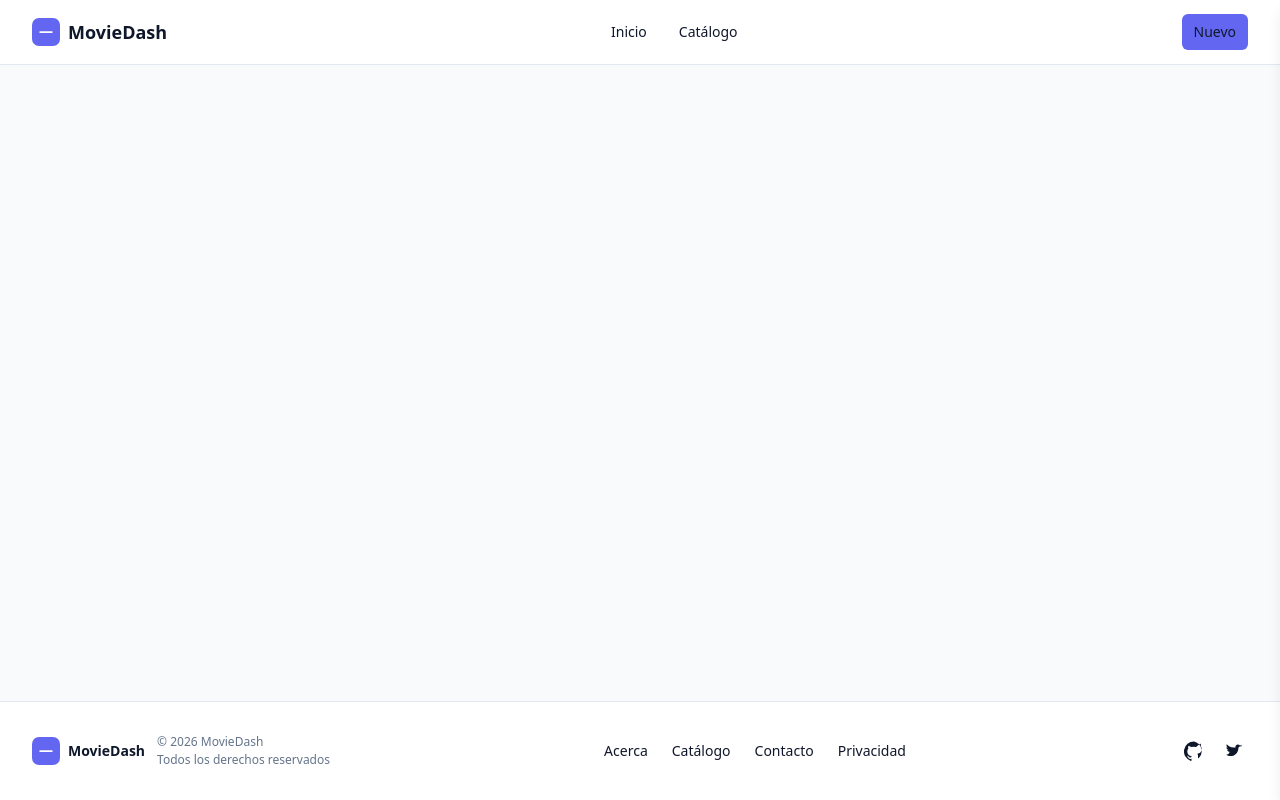
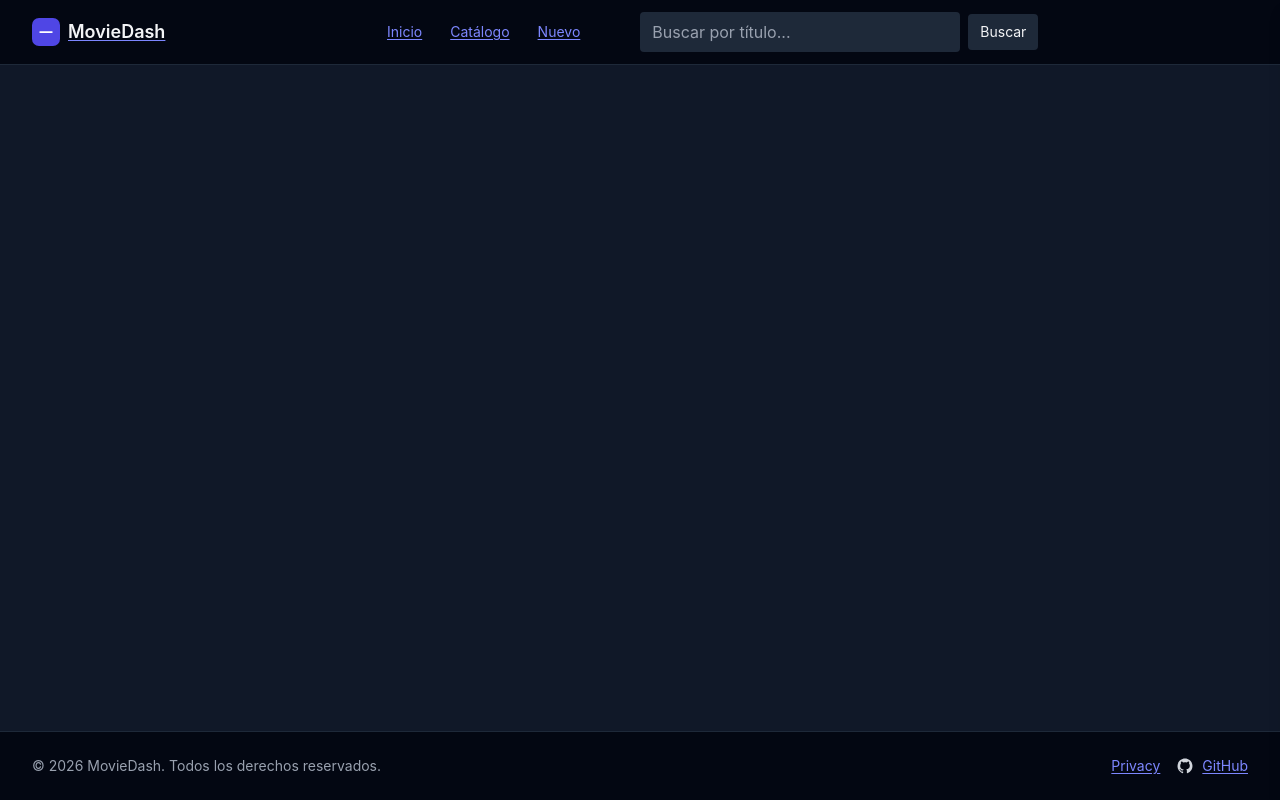
Before and after one commit to ezefernandezyf/movie-management-dashboard, a React (Vite) app: page / in a window 1280 px wide. Built offline with nearby package versions, Linux system fonts and the light colour scheme.

Commit message:
feat(layout): update layout styles and improve header/footer components (#5)

```diff
--- a/src/components/layout/Footer.tsx
+++ b/src/components/layout/Footer.tsx
@@ -1,83 +1,51 @@
 import { Link } from 'react-router-dom';
 
-export const Footer = (): React.JSX.Element => {
+export function Footer(): React.JSX.Element {
   const year = new Date().getFullYear();
+  const repoUrl = 'https://github.com/ezefernandezyf/movie-management-dashboard';
 
   return (
-    <footer className="bg-[rgb(var(--surface))] border-t border-[rgb(var(--border))]">
-      <div className="max-w-7xl mx-auto px-4 sm:px-6 lg:px-8">
-        <div className="py-6 md:py-8 flex flex-col md:flex-row items-start md:items-center justify-between gap-4">
-          <div className="flex items-start md:items-center gap-3">
-            <Link to="/" aria-label="Ir al inicio" className="inline-flex items-center gap-2">
-              <svg width="28" height="28" viewBox="0 0 24 24" fill="none" aria-hidden>
-                <rect width="24" height="24" rx="6" fill="rgb(var(--primary))" />
-                <path d="M7 12h10" stroke="white" strokeWidth="1.5" strokeLinecap="round" />
-              </svg>
-              <span className="font-semibold text-sm" style={{ color: 'rgb(var(--text))' }}>
-                MovieDash
-              </span>
+    <footer role="contentinfo" className="w-full bg-gray-950 border-t border-gray-800">
+      <div className="max-w-7xl mx-auto px-4 sm:px-6 lg:px-8 py-6">
+        <div className="flex flex-col md:flex-row items-center md:justify-between gap-3">
+          <div className="text-sm text-gray-400">
+            &copy; {year} MovieDash. Todos los derechos reservados.
+          </div>
+
+          <nav aria-label="Footer links" className="flex items-center gap-4">
+            <Link
+              to="/privacy"
+              className="text-sm text-gray-300 hover:text-indigo-300 transition-colors"
+              aria-label="Política de privacidad"
+            >
+              Privacy
             </Link>
 
-            <div className="text-xs text-[rgb(var(--muted))]">
-              <div>© {year} MovieDash</div>
-              <div className="mt-0.5">Todos los derechos reservados</div>
-            </div>
-          </div>
-
-          <nav aria-label="Footer" className="flex flex-wrap items-center gap-2">
-            <Link
-              to="/about"
-              className="text-sm text-[rgb(var(--muted))] hover:text-[rgb(var(--text))] px-2 py-1 rounded transition"
-            >
-              Acerca
-            </Link>
-            <Link
-              to="/catalogo"
-              className="text-sm text-[rgb(var(--muted))] hover:text-[rgb(var(--text))] px-2 py-1 rounded transition"
-            >
-              Catálogo
-            </Link>
-            <Link
-              to="/contacto"
-              className="text-sm text-[rgb(var(--muted))] hover:text-[rgb(var(--text))] px-2 py-1 rounded transition"
-            >
-              Contacto
-            </Link>
-            <Link
-              to="/privacy"
-              className="text-sm text-[rgb(var(--muted))] hover:text-[rgb(var(--text))] px-2 py-1 rounded transition"
-            >
-              Privacidad
-            </Link>
-          </nav>
-
-          <div className="flex items-center gap-3">
             <a
-              href="#"
-              aria-label="GitHub (placeholder)"
+              href={repoUrl}
               target="_blank"
               rel="noopener noreferrer"
-              className="p-1 rounded hover:bg-[rgba(var(--primary),0.06)] focus:outline-none focus:ring-2 focus:ring-[rgb(var(--ring))]"
+              className="inline-flex items-center gap-2 text-sm text-gray-300 hover:text-indigo-300 transition-colors"
+              aria-label="Ver código en GitHub (se abre en nueva pestaña)"
             >
-              <svg width="20" height="20" viewBox="0 0 24 24" fill="currentColor" aria-hidden>
-                <path d="M12 .5a12 12 0 00-3.8 23.4c.6.1.8-.2.8-.5v-2c-3.3.7-4-1.6-4-1.6-.5-1.3-1.1-1.6-1.1-1.6-.9-.6.1-.6.1-.6 1 .1 1.6 1 1.6 1 .9 1.6 2.4 1.1 3 .8.1-.7.4-1.1.7-1.4-2.6-.3-5.3-1.3-5.3-5.8 0-1.3.5-2.4 1.2-3.2-.1-.3-.5-1.4.1-2.9 0 0 1-.3 3.3 1.2a11.3 11.3 0 016 0C19 3 20 3.3 20 3.3c.6 1.5.2 2.6.1 2.9.7.8 1.2 1.9 1.2 3.2 0 4.5-2.7 5.5-5.3 5.8.4.4.8 1 .8 2v3c0 .3.2.6.8.5A12 12 0 0012 .5z" />
+              <svg
+                width="18"
+                height="18"
+                viewBox="0 0 24 24"
+                fill="none"
+                aria-hidden
+                className="text-gray-300"
+              >
+                <path
+                  d="M12 2C6.477 2 2 6.484 2 12.017c0 4.428 2.865 8.185 6.839 9.51.5.092.682-.217.682-.483 0-.237-.009-.866-.014-1.7-2.782.605-3.369-1.343-3.369-1.343-.455-1.157-1.11-1.466-1.11-1.466-.908-.62.069-.608.069-.608 1.004.07 1.532 1.033 1.532 1.033.892 1.53 2.341 1.088 2.91.833.091-.648.35-1.088.637-1.339-2.22-.253-4.555-1.112-4.555-4.948 0-1.092.39-1.986 1.03-2.686-.104-.254-.447-1.272.098-2.65 0 0 .84-.27 2.75 1.025A9.564 9.564 0 0112 6.844c.85.004 1.705.115 2.504.337 1.91-1.296 2.75-1.025 2.75-1.025.546 1.378.203 2.396.1 2.65.64.7 1.03 1.594 1.03 2.686 0 3.847-2.338 4.692-4.566 4.941.36.31.68.92.68 1.855 0 1.338-.012 2.418-.012 2.747 0 .268.18.58.688.482A10.02 10.02 0 0022 12.017C22 6.484 17.522 2 12 2z"
+                  fill="currentColor"
+                />
               </svg>
+              GitHub
             </a>
-
-            <a
-              href="#"
-              aria-label="Twitter (placeholder)"
-              target="_blank"
-              rel="noopener noreferrer"
-              className="p-1 rounded hover:bg-[rgba(var(--primary),0.06)] focus:outline-none focus:ring-2 focus:ring-[rgb(var(--ring))]"
-            >
-              <svg width="20" height="20" viewBox="0 0 24 24" fill="currentColor" aria-hidden>
-                <path d="M22 5.9c-.6.3-1.2.5-1.9.6.7-.4 1.2-1.1 1.4-1.9-.7.4-1.5.6-2.3.8-.6-.7-1.5-1.1-2.5-1.1-1.9 0-3.4 1.7-2.9 3.5C8.2 8.3 5.4 6.7 3.4 4c-.8 1.3-.4 3 .9 3.9-.5 0-1-.2-1.4-.4 0 1.5 1 2.8 2.5 3.1-.5.2-1 .2-1.6.1.4 1.3 1.6 2.3 3 2.3C6 16 4.3 16.6 2.5 16.5c1.5 1 3.3 1.6 5.2 1.6 6.3 0 9.8-5.4 9.6-10.1.6-.4 1.2-1 1.6-1.6-.6.3-1.3.5-2 .6z" />
-              </svg>
-            </a>
-          </div>
+          </nav>
         </div>
       </div>
     </footer>
   );
-};
+}
--- a/src/components/layout/Header.tsx
+++ b/src/components/layout/Header.tsx
@@ -1,11 +1,15 @@
 import { useEffect, useRef, useState } from 'react';
-import { Link, NavLink } from 'react-router-dom';
+import { Link, NavLink, useNavigate } from 'react-router-dom';
 
-export const Header = (): React.JSX.Element => {
+export function Header(): React.JSX.Element {
   const [open, setOpen] = useState(false);
+  const [query, setQuery] = useState('');
   const drawerRef = useRef<HTMLDivElement | null>(null);
+  const navigate = useNavigate();
+
   const toggle = () => setOpen((v) => !v);
   const close = () => setOpen(false);
+  const onLinkClick = () => close();
 
   useEffect(() => {
     const onKey = (e: KeyboardEvent) => {
@@ -14,6 +18,7 @@ export const Header = (): React.JSX.Element => {
     if (open) {
       document.body.style.overflow = 'hidden';
       window.addEventListener('keydown', onKey);
+      setTimeout(() => drawerRef.current?.focus(), 120);
     } else {
       document.body.style.overflow = '';
     }
@@ -21,12 +26,6 @@ export const Header = (): React.JSX.Element => {
       document.body.style.overflow = '';
       window.removeEventListener('keydown', onKey);
     };
-  }, [open]);
-
-  useEffect(() => {
-    if (open) {
-      setTimeout(() => drawerRef.current?.focus(), 150);
-    }
   }, [open]);
 
   useEffect(() => {
@@ -41,19 +40,27 @@ export const Header = (): React.JSX.Element => {
     return () => window.removeEventListener('mousedown', onDown);
   }, [open]);
 
-  const onLinkClick = () => {
+  const navLinkClass = ({ isActive }: { isActive: boolean }) =>
+    [
+      'px-3 py-2 text-sm transition-colors duration-150 focus:outline-none focus:ring-2 focus:ring-indigo-500',
+      isActive
+        ? 'text-indigo-300 border-b-2 border-indigo-500 pb-1 font-medium'
+        : 'text-gray-200 hover:text-indigo-200',
+    ].join(' ');
+
+  const handleSearchSubmit = (e?: React.SyntheticEvent<HTMLFormElement, SubmitEvent>) => {
+    e?.preventDefault();
+    const q = query.trim();
+    if (q) {
+      navigate(`/movies?q=${encodeURIComponent(q)}`);
+    } else {
+      navigate('/movies');
+    }
     close();
   };
 
-  const navLinkClass = ({ isActive }: { isActive: boolean }) =>
-    `px-3 py-2 rounded-md text-sm font-medium transition-colors duration-150 focus:outline-none focus:ring-2 focus:ring-[rgb(var(--ring))] ${
-      isActive
-        ? 'bg-[rgb(var(--primary))] text-white'
-        : 'text-[rgb(var(--text))] hover:bg-[rgba(var(--primary),0.06)]'
-    }`;
-
   return (
-    <header className="sticky top-0 z-40 bg-[rgb(var(--surface))] border-b border-[rgb(var(--border))]">
+    <header className="sticky top-0 z-40 bg-gray-950 border-b border-gray-800">
       <div className="max-w-7xl mx-auto px-4 sm:px-6 lg:px-8">
         <div className="h-16 flex items-center justify-between">
           <div className="flex items-center gap-4">
@@ -66,38 +73,55 @@ export const Header = (): React.JSX.Element => {
                 aria-hidden
                 className="shrink-0"
               >
-                <rect width="24" height="24" rx="6" fill="rgb(var(--primary))" />
+                <rect width="24" height="24" rx="6" fill="#4F46E5" />
                 <path d="M7 12h10" stroke="white" strokeWidth="1.5" strokeLinecap="round" />
               </svg>
-              <span className="font-semibold text-lg" style={{ color: 'rgb(var(--text))' }}>
-                MovieDash
-              </span>
+              <span className="font-semibold text-lg text-gray-100">MovieDash</span>
             </Link>
           </div>
 
-          <nav className="hidden md:flex md:items-center md:gap-2" aria-label="Primary">
+          <div className="hidden md:flex md:items-center md:gap-6 ">
+            <nav className="flex items-center gap-1" aria-label="Primary">
               <NavLink to="/home" className={navLinkClass}>
                 Inicio
               </NavLink>
-            <NavLink to="/catalog" className={navLinkClass}>
+              <NavLink to="/movies" className={navLinkClass}>
                 Catálogo
+              </NavLink>
+              <NavLink to="/nuevo" className={navLinkClass}>
+                Nuevo
               </NavLink>
             </nav>
 
-          <div className="flex items-center gap-2">
-            <Link
-              to="/nuevo"
-              className="hidden sm:inline-flex items-center px-3 py-2 rounded-md text-sm font-medium bg-[rgb(var(--primary))] text-white hover:brightness-95 transition"
+            <form onSubmit={handleSearchSubmit} className="ml-6 flex items-center gap-2">
+              <label htmlFor="header-search" className="sr-only">
+                Buscar películas
+              </label>
+              <input
+                id="header-search"
+                type="search"
+                value={query}
+                onChange={(e) => setQuery(e.target.value)}
+                placeholder="Buscar por título..."
+                className="w-80 px-3 py-2 rounded-md bg-gray-800 text-gray-100 placeholder-gray-400 focus:ring-2 focus:ring-indigo-500 outline-none border border-gray-700"
+              />
+              <button
+                type="submit"
+                className="px-3 py-2 rounded-md bg-indigo-600 text-white text-sm hover:bg-indigo-500 transition"
+                aria-label="Buscar"
               >
-              Nuevo
-            </Link>
+                Buscar
+              </button>
+            </form>
+          </div>
 
+          <div className="flex items-center gap-3">
             <button
               type="button"
               aria-controls="mobile-menu"
               aria-expanded={open}
               onClick={toggle}
-              className="inline-flex items-center justify-center p-2 rounded-md text-[rgb(var(--text))] hover:bg-[rgba(var(--primary),0.06)] md:hidden focus:outline-none focus:ring-2 focus:ring-[rgb(var(--ring))]"
+              className="inline-flex items-center justify-center p-2 rounded-md text-gray-200 hover:bg-gray-800 md:hidden focus:outline-none focus:ring-2 focus:ring-indigo-500"
             >
               <span className="sr-only">Abrir menú</span>
               {!open ? (
@@ -126,10 +150,8 @@ export const Header = (): React.JSX.Element => {
 
       <div
         aria-hidden={!open}
-        className={`fixed inset-0 bg-black/40 backdrop-blur-sm transition-opacity duration-200 ${
-          open ? 'opacity-100 pointer-events-auto' : 'opacity-0 pointer-events-none'
+        className={`fixed inset-0 bg-black/50 backdrop-blur-sm transition-opacity duration-200 ${open ? 'opacity-100 pointer-events-auto' : 'opacity-0 pointer-events-none'
           }`}
-        onClick={close}
       />
 
       <aside
@@ -138,22 +160,21 @@ export const Header = (): React.JSX.Element => {
         tabIndex={-1}
         role="dialog"
         aria-modal="true"
-        className={`fixed right-0 top-0 h-full w-[85vw] max-w-xs bg-[rgb(var(--surface))] shadow-lg border-l border-[rgb(var(--border))] transition-transform duration-200 focus:outline-none ${
-          open ? 'translate-x-0' : 'translate-x-full'
+        className={`fixed right-0 top-0 h-full w-[85vw] max-w-xs bg-gray-950 shadow-lg border-l border-gray-800 transition-transform duration-200 focus:outline-none ${open ? 'translate-x-0' : 'translate-x-full'
           }`}
       >
         <div className="h-16 flex items-center justify-between px-4">
           <Link to="/" className="inline-flex items-center gap-2" onClick={onLinkClick}>
             <svg width="22" height="22" viewBox="0 0 24 24" fill="none" aria-hidden>
-              <rect width="24" height="24" rx="6" fill="rgb(var(--primary))" />
+              <rect width="24" height="24" rx="6" fill="#4F46E5" />
               <path d="M7 12h10" stroke="white" strokeWidth="1.5" strokeLinecap="round" />
             </svg>
-            <span className="font-semibold">MovieDash</span>
+            <span className="font-semibold text-gray-100">MovieDash</span>
           </Link>
           <button
             aria-label="Cerrar menú"
             onClick={close}
-            className="p-2 rounded-md hover:bg-[rgba(var(--primary),0.06)] focus:outline-none focus:ring-2 focus:ring-[rgb(var(--ring))]"
+            className="p-2 rounded-md hover:bg-gray-800 focus:outline-none focus:ring-2 focus:ring-indigo-500"
           >
             <svg width="18" height="18" viewBox="0 0 24 24" fill="none" aria-hidden>
               <path
@@ -166,22 +187,45 @@ export const Header = (): React.JSX.Element => {
           </button>
         </div>
 
-        <nav className="px-4 py-2 flex flex-col gap-1" aria-label="Mobile Primary">
-          <NavLink to="/Buscar" onClick={onLinkClick} className={navLinkClass}>
+        <nav className="px-4 py-3 flex flex-col gap-2" aria-label="Mobile Primary">
+          <NavLink to="/home" onClick={onLinkClick} className={navLinkClass}>
             Inicio
           </NavLink>
-          <NavLink to="/Catálogo" onClick={onLinkClick} className={navLinkClass}>
+          <NavLink to="/movies" onClick={onLinkClick} className={navLinkClass}>
             Catálogo
           </NavLink>
-          <Link
-            to="/nuevo"
-            onClick={onLinkClick}
-            className="px-3 py-2 rounded-md text-sm font-medium bg-[rgb(var(--primary))] text-white"
+          <NavLink to="/nuevo" onClick={onLinkClick} className={navLinkClass}>
+            Nuevo
+          </NavLink>
+
+          <form
+            onSubmit={(e) => {
+              e.preventDefault();
+              handleSearchSubmit();
+            }}
+            className="mt-4 flex gap-2"
           >
-            Nuevo
-          </Link>
+            <label htmlFor="mobile-search" className="sr-only">
+              Buscar películas
+            </label>
+            <input
+              id="mobile-search"
+              type="search"
+              value={query}
+              onChange={(e) => setQuery(e.target.value)}
+              placeholder="Buscar por título..."
+              className="flex-1 px-3 py-2 rounded-md bg-gray-800 text-gray-100 placeholder-gray-400 focus:ring-2 focus:ring-indigo-500 outline-none border border-gray-700"
+            />
+            <button
+              type="button"
+              onClick={() => handleSearchSubmit()}
+              className="px-3 py-2 rounded-md bg-indigo-600 text-white"
+            >
+              Buscar
+            </button>
+          </form>
         </nav>
       </aside>
     </header>
   );
-};
+}
--- a/src/components/layout/Layout.tsx
+++ b/src/components/layout/Layout.tsx
@@ -2,25 +2,21 @@ import { Outlet } from 'react-router-dom';
 import { Header } from './Header';
 import { Footer } from './Footer';
 
-export const Layout = (): React.JSX.Element => {
+
+export function Layout(): React.JSX.Element {
   return (
-    <div className="min-h-screen flex flex-col bg-[rgb(var(--bg))] text-[rgb(var(--text))]">
-      <a
-        href="#main-content"
-        className="sr-only focus:not-sr-only focus:absolute focus:top-4 focus:left-4 focus:z-50 focus:bg-[rgb(var(--surface))] focus:px-3 focus:py-2 focus:rounded-md focus:shadow-md focus:ring-2 focus:ring-[rgb(var(--ring))]"
-      >
-        Ir al contenido
-      </a>
-
+    <div className="min-h-screen flex flex-col bg-gray-900 text-gray-100">
       <Header />
 
-      <main id="main-content" role="main" className="flex-1 w-full">
+      <main className="flex-1">
         <div className="max-w-7xl mx-auto px-4 sm:px-6 lg:px-8 py-8">
           <Outlet />
         </div>
       </main>
 
       <Footer />
+
+      <div id="toast-root" aria-hidden className="fixed bottom-6 right-6 z-50 pointer-events-none" />
     </div>
   );
-};
+}
--- a/src/index.css
+++ b/src/index.css
@@ -1,142 +1,48 @@
 @import 'tailwindcss';
 
-:root {
-  --font-sans:
-    ui-sans-serif, system-ui, -apple-system, 'Segoe UI', Roboto, Arial, 'Noto Sans',
-    'Apple Color Emoji', 'Segoe UI Emoji';
-  --text-size: 16px;
-  --leading: 1.5;
-
-
-  --radius: 12px;
-
-
-  --bg: 248 250 252; /* slate-50 */
-  --surface: 255 255 255; /* white */
-  --text: 15 23 42; /* slate-900 */
-  --muted: 100 116 139; /* slate-500 */
-  --border: 226 232 240; /* slate-200 */
-
-  --primary: 99 102 241;
-  --accent: 236 72 153;
-  --ring: 99 102 241;
-
-
-  --success: 34 197 94;
-  --warning: 245 158 11;
-  --danger: 239 68 68;
-
-
-  --shadow: 0 10px 25px rgba(15, 23, 42, 0.08);
-
-  color-scheme: light;
+html,
+body,
+#root {
+  @apply h-full min-h-screen bg-gray-900 text-gray-100 font-sans antialiased;
 }
 
-:root[data-theme='dark'] {
-  --bg: 2 6 23;
-  --surface: 15 23 42;
-  --text: 226 232 240;
-  --muted: 148 163 184;
-  --border: 30 41 59;
-
-  --primary: 129 140 248;
-  --accent: 244 114 182;
-  --ring: 129 140 248;
-
-  --shadow: 0 10px 25px rgba(0, 0, 0, 0.35);
-
-  color-scheme: dark;
+::selection {
+  @apply bg-indigo-500 text-gray-100;
 }
 
-*,
-*::before,
-*::after {
-  box-sizing: border-box;
+body::-webkit-scrollbar {
+  width: 8px;
+}
+body::-webkit-scrollbar-thumb {
+  @apply bg-gray-700 rounded-full;
+}
+body::-webkit-scrollbar-track {
+  @apply bg-gray-900;
 }
 
-html {
-  font-family: var(--font-sans);
-  font-size: var(--text-size);
-  line-height: var(--leading);
-  -webkit-text-size-adjust: 100%;
-  text-rendering: optimizeLegibility;
-  scroll-behavior: smooth;
-}
-
-body {
-  margin: 0;
-  min-height: 100dvh;
-  background: rgb(var(--bg));
-  color: rgb(var(--text));
-  -webkit-font-smoothing: antialiased;
-  -moz-osx-font-smoothing: grayscale;
-}
-
-#root {
-  min-height: 100dvh;
-}
-
-img,
-picture,
-video,
-canvas,
-svg {
-  display: block;
-  max-width: 100%;
+a {
+  @apply text-indigo-400 hover:text-indigo-300 transition-colors underline underline-offset-2;
 }
 
 input,
-button,
 textarea,
-select {
-  font: inherit;
-  color: inherit;
+select,
+button {
+  @apply bg-gray-800 text-gray-100 border-none outline-none rounded-sm;
+}
+input:focus,
+textarea:focus,
+select:focus {
+  @apply ring-2 ring-indigo-500;
 }
 
-a {
-  color: inherit;
-  text-decoration: none;
+.card {
+  @apply bg-gray-800 p-4 rounded-lg shadow-md border border-gray-700;
 }
 
-a:hover {
-  text-decoration: underline;
-  text-underline-offset: 3px;
+.header {
+  @apply w-full bg-gray-950 border-b border-gray-800 py-4 px-8 flex items-center sticky top-0 z-10;
 }
-
-:focus-visible {
-  outline: 2px solid rgb(var(--ring));
-  outline-offset: 2px;
+.footer {
+  @apply w-full bg-gray-950 border-t border-gray-800 py-4 px-8 flex items-center justify-between;
 }
-
-::selection {
-  background: rgba(var(--primary), 0.22);
-}
-
-@media (pointer: fine) {
-  * {
-    scrollbar-width: thin;
-    scrollbar-color: rgba(100, 116, 139, 0.5) transparent;
-  }
-
-  *::-webkit-scrollbar {
-    width: 10px;
-    height: 10px;
-  }
-
-  *::-webkit-scrollbar-track {
-    background: transparent;
-  }
-
-  *::-webkit-scrollbar-thumb {
-    background: rgba(100, 116, 139, 0.35);
-    border-radius: 999px;
-    border: 2px solid transparent;
-    background-clip: content-box;
-  }
-
-  *::-webkit-scrollbar-thumb:hover {
-    background: rgba(100, 116, 139, 0.55);
-    border: 2px solid transparent;
-    background-clip: content-box;
-  }
-}
```
Lines whose indentation alone changed are shown as unchanged.
